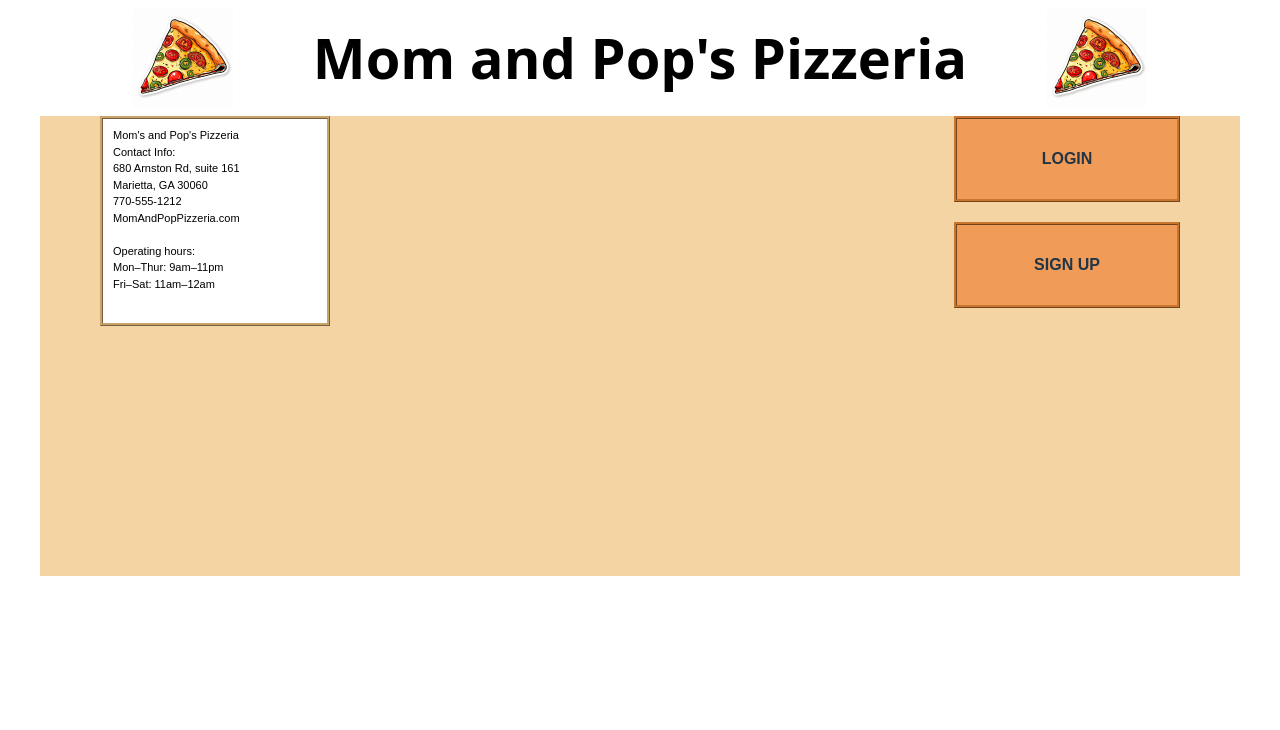
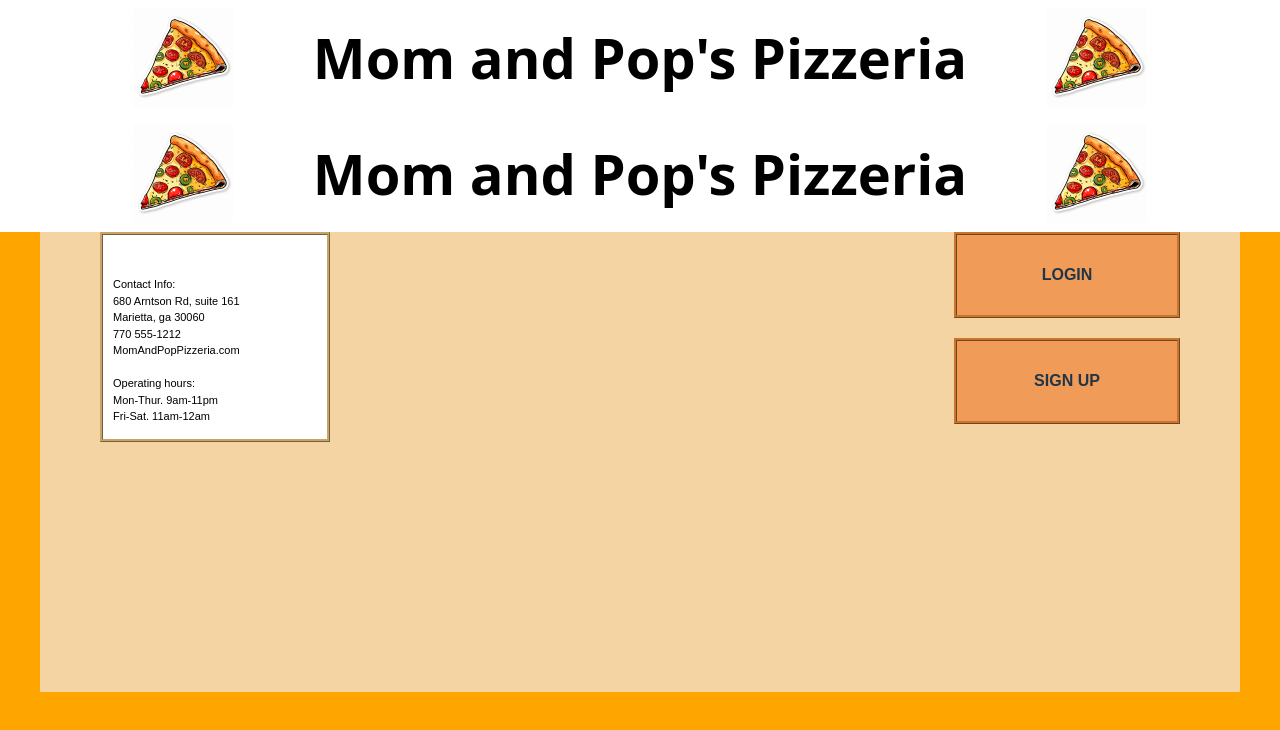
Before and after one commit to FernandoC-01/pizzaPizza, a React (Vite) app in the folder client/: page / in a window 1280 px wide. Shown: the top 730 px of the page. Built offline with nearby package versions, Linux system fonts and the light colour scheme.

Commit message:
Finalish Homepage and sign-in/up

```diff
--- a/client/src/components/PizzaHome.jsx
+++ b/client/src/components/PizzaHome.jsx
@@ -1,38 +1,124 @@
+// import React from "react";
+// import "../styles/PizzaHome.css"; // styling for this page
+
+// function PizzaHome() {
+
+
+//   const infoText = `Mom's and Pop's Pizzeria Mom's and Pop's Pizzeria
+// Contact Info:
+// 680 Arnston Rd, suite 161
+// Marietta, GA 30060
+// 770-555-1212
+// MomAndPopPizzeria.com
+
+// Operating hours:
+// Mon–Thur: 9am–11pm
+// Fri–Sat: 11am–12am`;
+
+//   return (
+//     <main className="main-area">
+//       {/* left: info card only */}
+//       <section className="left-side">
+//         <div className="info-card">
+//           <pre className="info-text">{infoText}</pre>
+//         </div>
+//       </section>
+
+//       {/* right: LOGIN + SIGN UP only */}
+//       <section className="right-side">
+//         <div className="sign-card">
+//           <span>LOGIN</span>
+//         </div>
+
+//         <div className="sign-card">
+//           <span>SIGN UP</span>
+//         </div>
+//       </section>
+//     </main>
+//   );
+// }
+
+// export default PizzaHome;
 import React from "react";
 import "../styles/PizzaHome.css"; // styling for this page
+import Header from "./Header"
+import { Link } from "react-router-dom"
 
 function PizzaHome() {
-  const infoText = `Mom's and Pop's Pizzeria
+  const infoText = `
+
 Contact Info:
-680 Arnston Rd, suite 161
-Marietta, GA 30060
-770-555-1212
+680 Arntson Rd, suite 161
+Marietta, ga 30060
+770 555-1212
 MomAndPopPizzeria.com
 
 Operating hours:
-Mon–Thur: 9am–11pm
-Fri–Sat: 11am–12am`;
+Mon-Thur. 9am-11pm
+Fri-Sat. 11am-12am`;
 
   return (
+
+
+    <div className="pizza-app-root">
+      {/* top bar */}<Header></Header>
+      {/*<header className="top-bar">
+         logo placeholder (left)
+        <div className="logo-box">
+          <span>Pizza²</span>
+        </div> */}
+
+        {/* banner placeholder (center)
+        <div className="banner-box">
+          <h1>Pizza Pizza</h1>
+        </div> */}
+
+        {/* cart button (right)
+        <Link to="/cart">
+          <button className="cart-button">Cart</button>
+        </Link>
+      </header> */}
+
+      {/* main area */}
       <main className="main-area">
-      {/* left: info card only */}
+        {/* left side content */}
         <section className="left-side">
+          {/* menu sign
+          <Link to="/menu" className="homeBtn">
+            <div className="menu-sign">
+              <span>MENU</span>
+            </div>
+          </Link> */}
+
+          {/* info card */}
           <div className="info-card">
             <pre className="info-text">{infoText}</pre>
           </div>
         </section>
 
-      {/* right: LOGIN + SIGN UP only */}
+        {/* rigth side content */}
         <section className="right-side">
+          {/* <Link to="/order" className="homeBtn">
+            <div className="sign-card">
+              <span>ORDER</span>
+            </div>
+          </Link>  */}
+
+          <Link to="/login" className="homeBtn">
             <div className="sign-card">
               <span>LOGIN</span>
             </div>
+          </Link>
 
+          <Link to="/signup" className="homeBtn">
             <div className="sign-card">
               <span>SIGN UP</span>
             </div>
+          </Link>
+
         </section>
       </main>
+    </div>
   );
 }
 
```
Also changed, not shown: client/src/PizzaHome.css (+13 -3 lines), client/src/styles/PizzaHome.css (line endings or trailing spaces). Lines whose indentation alone changed are shown as unchanged.
